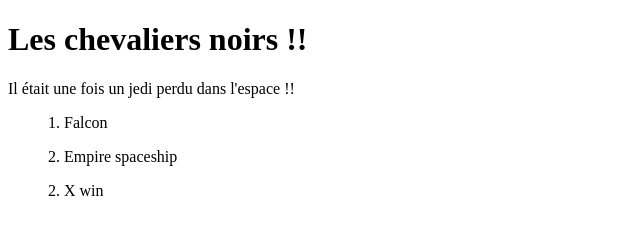
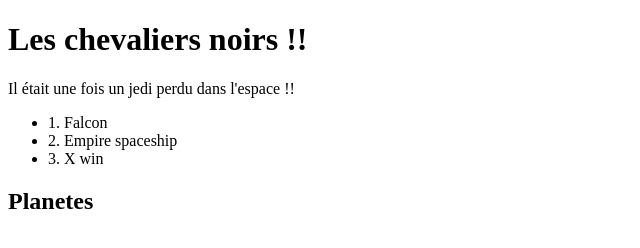
Before and after one commit to PatriciaBiasinExterne/formation-git-mastering-discover-github, a plain HTML site: page index.html in a window 1280 px wide. Shown: the whole page, without its empty margins (0-640 px from the left). Drawn offline with Linux system fonts and the light colour scheme.

Commit message:
feat: head 2 added

```diff
--- a/index.html
+++ b/index.html
@@ -11,8 +11,14 @@
     <div>
         Il était une fois un jedi perdu dans l'espace !!
     </div>
-    <ul>1. Falcon</ul>
-    <ul>2. Empire spaceship</ul>
-    <ul>2. X win</ul>
+    <ul>
+        <li>1. Falcon</li>
+        <li>2. Empire spaceship</li>
+        <li>3. X win</li>
+    </ul>
+    <div>
+        <h2>Planetes</h2>
+    </div>
+
 </body>
 </html>
```
